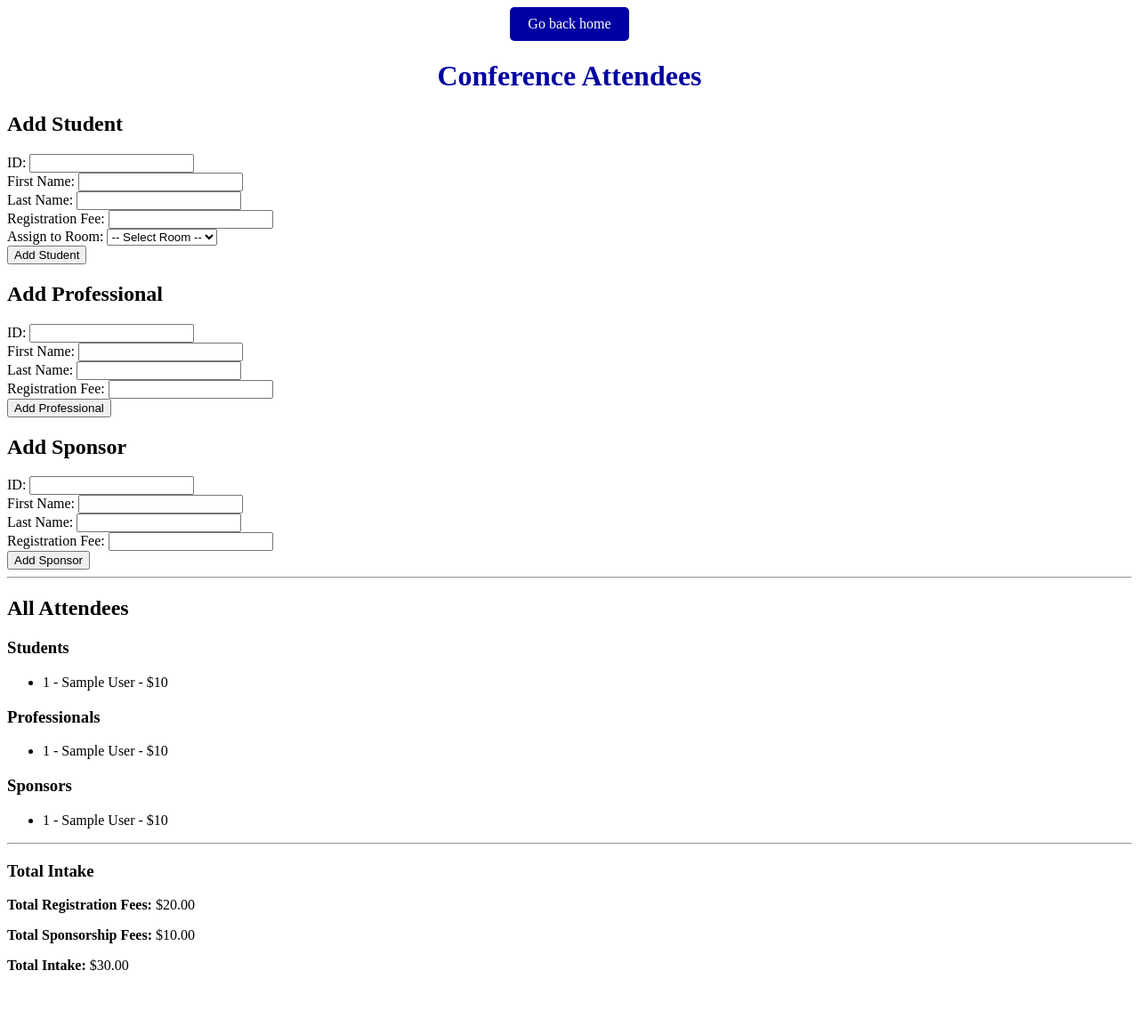
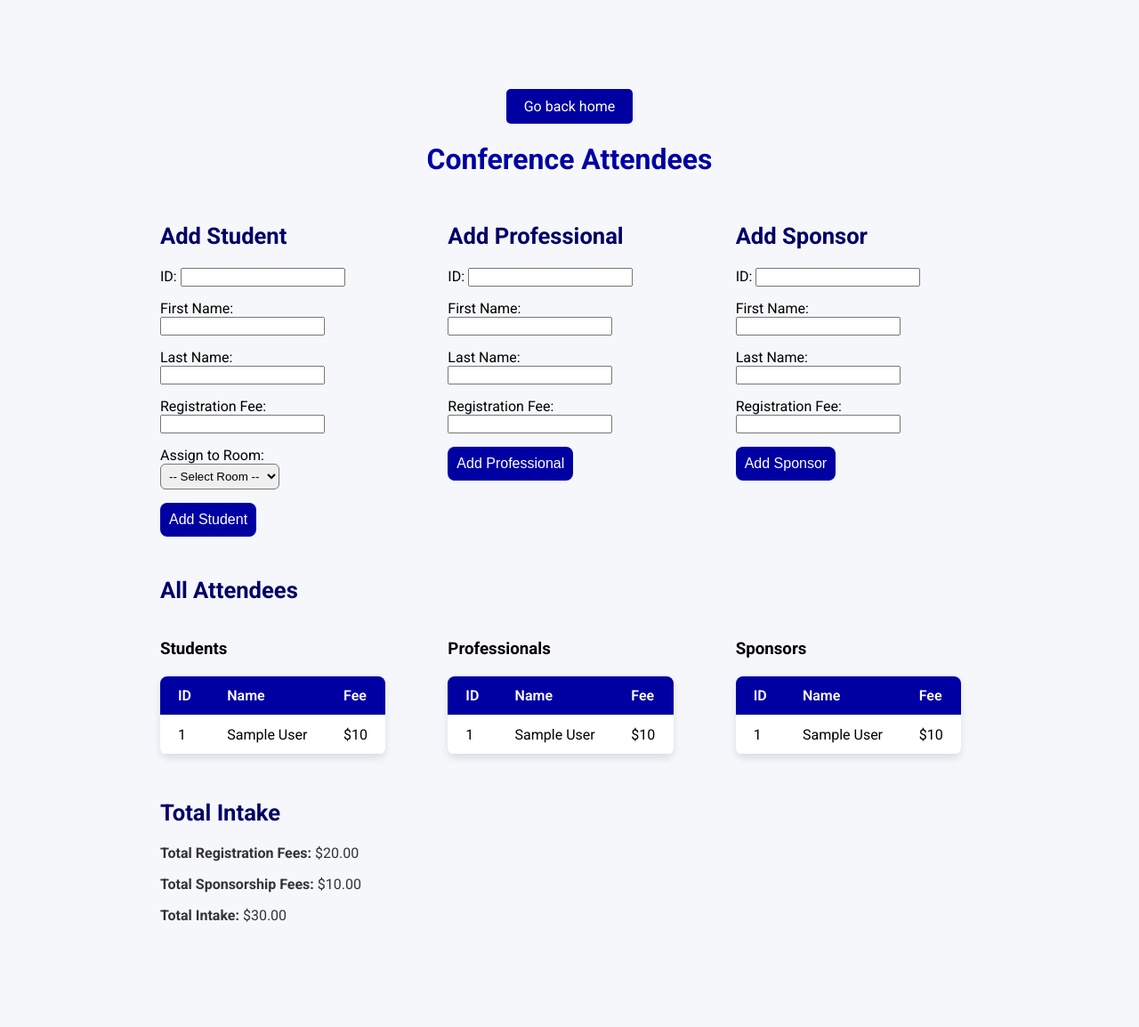
Before and after one commit to kavitaithomas/conference-dbms, a PHP site: page /attendees.php in a window 1280 px wide. Shown: the whole page at 89% size. Before the commit the page ends 1091 px from the top, so only its background shows below. Run offline with PHP 8.4, Linux system fonts and the light colour scheme; tables that the repository leaves empty or names only in its code hold one stand-in row (values such as "Sample post").

Commit message:
main css complete

```diff
--- a/attendees.php
+++ b/attendees.php
@@ -78,13 +78,13 @@ $totalIntake = $totalRegistration + $totalSponsorship;
 <html lang="en">
 <head>
     <meta charset="UTF-8">
-    <title>View Hotel Room Students</title>
+    <title>Attendees</title>
     <link rel="stylesheet" href="styles.css">
     <link rel="preconnect" href="https://fonts.googleapis.com">
     <link rel="preconnect" href="https://fonts.gstatic.com" crossorigin>
     <link href="https://fonts.googleapis.com/css2?family=Roboto+Mono:ital,wght@0,100..700;1,100..700&family=Roboto:ital,wght@0,100..900;1,100..900&display=swap" rel="stylesheet">
 </head>
-<body>
+<body class="background">
     <div class="button-container">
         <a href="index.php">Go back home</a>
     </div>
@@ -96,11 +96,13 @@ $totalIntake = $totalRegistration + $totalSponsorship;
         <p style="color: red"><?= htmlspecialchars($error) ?></p>
     <?php endif; ?>
 
-    <!-- Add Student -->
+    <div class="form-row">
+        <!-- Student Form -->
+        <div class="form-container">
             <h2>Add Student</h2>
             <form method="post">
                 <input type="hidden" name="type" value="student">
-        ID: <input type="text" name="id" required><br> <!-- Input for custom ID -->
+                ID: <input type="text" name="id" required><br>
                 First Name: <input type="text" name="fname" required><br>
                 Last Name: <input type="text" name="lname" required><br>
                 Registration Fee: <input type="number" name="fee" step="0.01" required><br>
@@ -111,73 +113,122 @@ $totalIntake = $totalRegistration + $totalSponsorship;
                         <option value="<?= htmlspecialchars($r['num']) ?>"><?= htmlspecialchars($r['num']) ?></option>
                     <?php endforeach; ?>
                 </select><br>
-        <input type="submit" value="Add Student">
+                <input type="submit" value="Add Student" class="submit-btn">
             </form>
+        </div>
 
-    <!-- Add Professional -->
+        <!-- Professional Form -->
+        <div class="form-container">
             <h2>Add Professional</h2>
             <form method="post">
                 <input type="hidden" name="type" value="professional">
-        ID: <input type="text" name="id" required><br> <!-- Input for custom ID -->
+                ID: <input type="text" name="id" required><br>
                 First Name: <input type="text" name="fname" required><br>
                 Last Name: <input type="text" name="lname" required><br>
                 Registration Fee: <input type="number" name="fee" step="0.01" required><br>
-        <input type="submit" value="Add Professional">
+                <input type="submit" value="Add Professional" class="submit-btn">
             </form>
+        </div>
 
-    <!-- Add Sponsor -->
+        <!-- Sponsor Form -->
+        <div class="form-container">
             <h2>Add Sponsor</h2>
             <form method="post">
                 <input type="hidden" name="type" value="sponsor">
-        ID: <input type="text" name="id" required><br> <!-- Input for custom ID -->
+                ID: <input type="text" name="id" required><br>
                 First Name: <input type="text" name="fname" required><br>
                 Last Name: <input type="text" name="lname" required><br>
                 Registration Fee: <input type="number" name="fee" step="0.01" required><br>
-        <input type="submit" value="Add Sponsor">
+                <input type="submit" value="Add Sponsor" class="submit-btn">
             </form>
+        </div>
+    </div>
 
-    <hr>
 
-    <!-- Display Lists -->
     <h2>All Attendees</h2>
-
+<div class="form-row">
+    <div class="form-container">
         <h3>Students</h3>
         <?php if ($students): ?>
-        <ul>
+            <table>
+                <thead>
+                    <tr>
+                        <th>ID</th>
+                        <th>Name</th>
+                        <th>Fee</th>
+                    </tr>
+                </thead>
+                <tbody>
                     <?php foreach ($students as $s): ?>
-                <li><?= htmlspecialchars($s['id']) ?> - <?= htmlspecialchars($s['firstname'] . ' ' . $s['lastname']) ?> - $<?= $s['fee'] ?></li>
+                        <tr>
+                            <td><?= htmlspecialchars($s['id']) ?></td>
+                            <td><?= htmlspecialchars($s['firstname'] . ' ' . $s['lastname']) ?></td>
+                            <td>$<?= $s['fee'] ?></td>
+                        </tr>
                     <?php endforeach; ?>
-        </ul>
+                </tbody>
+            </table>
         <?php else: ?>
             <p>No students yet.</p>
         <?php endif; ?>
+    </div>
 
+    <div class="form-container">
         <h3>Professionals</h3>
         <?php if ($professionals): ?>
-        <ul>
+            <table>
+                <thead>
+                    <tr>
+                        <th>ID</th>
+                        <th>Name</th>
+                        <th>Fee</th>
+                    </tr>
+                </thead>
+                <tbody>
                     <?php foreach ($professionals as $p): ?>
-                <li><?= htmlspecialchars($p['id']) ?> - <?= htmlspecialchars($p['firstname'] . ' ' . $p['lastname']) ?> - $<?= $p['fee'] ?></li>
+                        <tr>
+                            <td><?= htmlspecialchars($p['id']) ?></td>
+                            <td><?= htmlspecialchars($p['firstname'] . ' ' . $p['lastname']) ?></td>
+                            <td>$<?= $p['fee'] ?></td>
+                        </tr>
                     <?php endforeach; ?>
-        </ul>
+                </tbody>
+            </table>
         <?php else: ?>
             <p>No professionals yet.</p>
         <?php endif; ?>
+    </div>
 
+    <div class="form-container">
         <h3>Sponsors</h3>
         <?php if ($sponsors): ?>
-        <ul>
+            <table>
+                <thead>
+                    <tr>
+                        <th>ID</th>
+                        <th>Name</th>
+                        <th>Fee</th>
+                    </tr>
+                </thead>
+                <tbody>
                     <?php foreach ($sponsors as $sp): ?>
-                <li><?= htmlspecialchars($sp['id']) ?> - <?= htmlspecialchars($sp['firstname'] . ' ' . $sp['lastname']) ?> - $<?= $sp['fee'] ?></li>
+                        <tr>
+                            <td><?= htmlspecialchars($sp['id']) ?></td>
+                            <td><?= htmlspecialchars($sp['firstname'] . ' ' . $sp['lastname']) ?></td>
+                            <td>$<?= $sp['fee'] ?></td>
+                        </tr>
                     <?php endforeach; ?>
-        </ul>
+                </tbody>
+            </table>
         <?php else: ?>
             <p>No sponsors yet.</p>
         <?php endif; ?>
+    </div>
+</div>
 
-    <hr>
 
     <!-- Total Intake Display -->
-    <h3>Total Intake</h3>
+    <h2>Total Intake</h2>
     <p><strong>Total Registration Fees:</strong> $<?= number_format($totalRegistration, 2) ?></p>
     <p><strong>Total Sponsorship Fees:</strong> $<?= number_format($totalSponsorship, 2) ?></p>
     <p><strong>Total Intake:</strong> $<?= number_format($totalIntake, 2) ?></p>
--- a/index.php
+++ b/index.php
@@ -12,6 +12,7 @@
     <link href="https://fonts.googleapis.com/css2?family=Roboto+Mono:ital,wght@0,100..700;1,100..700&family=Roboto:ital,wght@0,100..900;1,100..900&display=swap" rel="stylesheet">
 </head>
 <body class="background">
+    <div class="homepage">
         <h1>Welcome to the Conference Organizer Portal</h1>
 
         <!-- Image container -->
@@ -28,6 +29,7 @@
                 <a href="jobs.php">Jobs</a>
                 <a href="attendees.php">Attendees</a>
         </div>
+    </div>
 
 </body>
 </html>
--- a/styles.css
+++ b/styles.css
@@ -1,20 +1,15 @@
-/* Image container to center and make image smaller */
-
 body.background {
-  display: flex;
-  justify-content: center; /* Center horizontally */
-  align-items: center; /* Center vertically */
-  height: 100vh; /* Use full viewport height */
-  margin: 0; /* Remove default margin */
-  flex-direction: column; /* Arrange items vertically */
-  text-align: center; /* Center text */
-  background-color: #edf4fd;
+  background-color: #f5f7fa;
   font-family: "Roboto", sans-serif;
+  padding: 20px;
+  margin-left: 10rem;
+  margin-right: 10rem;
+  margin-top: 5rem;
+  margin-bottom: 5rem;
 }
 
-h1 {
-  color: #0000a2;
-  text-align: center; /* To center the h1 */
+.homepage {
+  align-items: center;
 }
 
 .img-container {
@@ -26,15 +21,58 @@ h1 {
 }
 
 .img-container img {
-  height: 500px; /* Maintain aspect ratio */
-  width: auto; /* You can adjust this size as needed */
+  height: auto; /* Maintain aspect ratio */
+  width: 1000px; /* You can adjust this size as needed */
 }
 
-/* Button container to display buttons in a row and center them */
+h1 {
+  color: #0000a2;
+  text-align: center;
+}
+
+h2 {
+  color: #000066;
+  margin-top: 30px;
+  font-size: 1.6rem;
+}
+
+p {
+  font-size: 16px;
+  color: #333;
+}
+
+table {
+  margin: 20px auto;
+  border-collapse: collapse;
+  width: 100%;
+  background-color: #fff;
+  box-shadow: 0 4px 8px rgba(0, 0, 80, 0.1);
+  border-radius: 8px;
+  overflow: hidden;
+}
+
+th,
+td {
+  padding: 12px 20px;
+  text-align: left;
+  border-bottom: 1px solid #ddd;
+}
+
+th {
+  background-color: #0000a2;
+  color: white;
+  font-weight: 600;
+}
+
+tr:hover {
+  background-color: #f1f1ff;
+}
+
 .button-container {
   display: flex;
   justify-content: center;
-  gap: 15px; /* Space between buttons */
+  gap: 15px;
+  margin-bottom: 20px;
 }
 
 .button-container a {
@@ -51,3 +89,91 @@ h1 {
 .button-container a:hover {
   background-color: #4983ff;
 }
+
+.submit-btn {
+  padding: 10px;
+  background-color: #0000a2;
+  color: white;
+  text-align: center;
+  border-radius: 8px;
+  font-size: 16px;
+  border: none;
+}
+
+.submit-btn:hover {
+  background-color: #4983ff;
+}
+
+.form-row {
+  display: flex;
+  justify-content: start;
+  gap: 50px;
+  margin-bottom: 30px;
+}
+
+.form-container {
+  width: 30%;
+  padding-right: 20px;
+  border-radius: 8px;
+  text-align: left;
+}
+
+/* Form Container */
+form {
+  border-radius: 8px;
+  border: none;
+  width: 100%;
+  max-width: 600px;
+}
+
+/* Form Label */
+form label {
+  margin-bottom: 10px;
+  display: block;
+}
+
+/* Form Select */
+form select {
+  padding: 5px;
+  border-radius: 6px;
+}
+
+form input,
+form select {
+  margin-bottom: 15px;
+}
+
+/* .form-container input[type="text"],
+.form-container input[type="number"],
+.form-container select {
+  width: 30%;
+  padding: 10px;
+  margin-bottom: 15px;
+  border-radius: 6px;
+  border: 1px solid #ccc;
+}
+
+.form-container input[type="submit"] {
+  background-color: #0000a2;
+  color: white;
+  padding: 10px 20px;
+  border: none;
+  border-radius: 6px;
+  cursor: pointer;
+}
+
+.form-container input[type="submit"]:hover {
+  background-color: #4983ff;
+} */
+
+.success-message {
+  color: green;
+  font-weight: bold;
+  text-align: center;
+}
+
+.error-message {
+  color: red;
+  font-weight: bold;
+  text-align: center;
+}
```
Also changed, not shown: hotel_rooms.php (+11 -10 lines), jobs.php (+4 -3 lines), schedule.php (+21 -19 lines), sponsors.php (+37 -32 lines), subcommittees.php (+13 -9 lines). Lines whose indentation alone changed are shown as unchanged.
